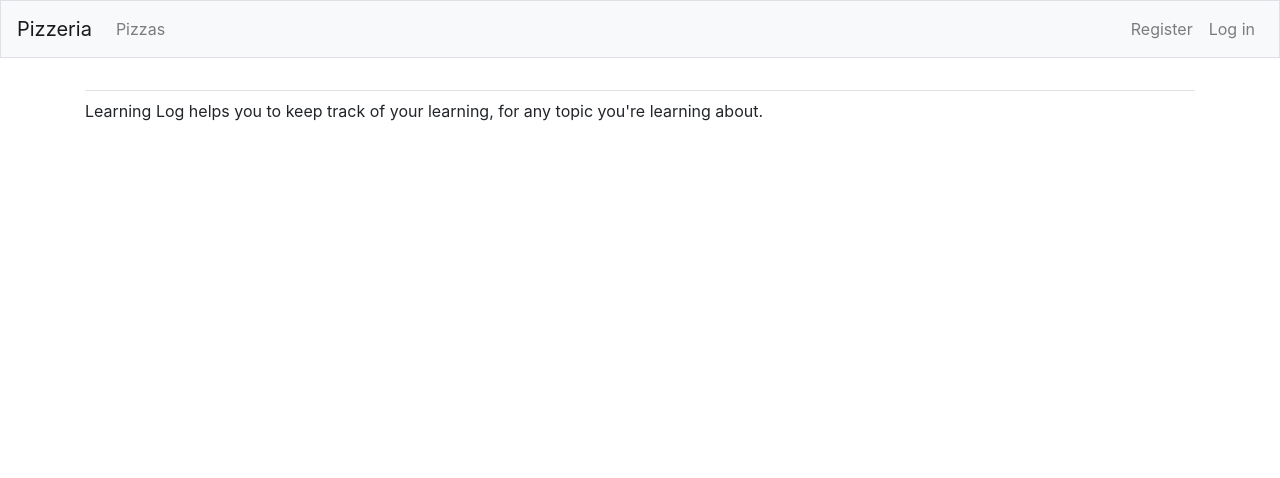
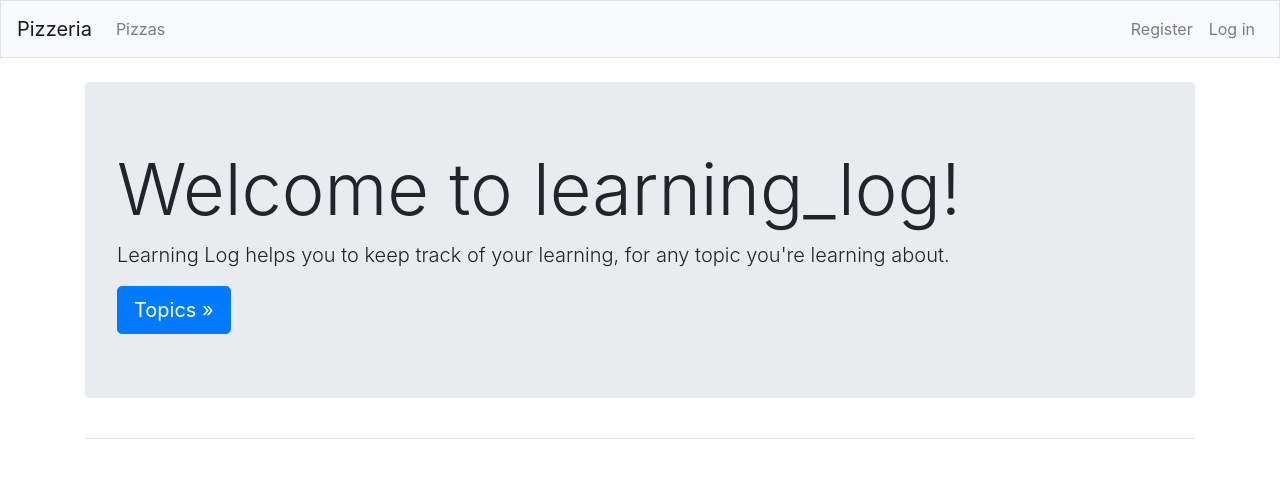
Before and after one commit to WillMartin32/Django, a Django app: template MainApp/templates/mainapp/index.html in a window 1280 px wide. Shown: the top 478 px of the page. Run offline with Django 3.2, Linux system fonts and the light colour scheme; the template is opened without the code that fills it, so the values that code supplies are empty; some libraries are stand-ins or nearby versions.

Commit message:
Changed layout in index.html file.

```diff
--- a/MainApp/templates/mainapp/index.html
+++ b/MainApp/templates/mainapp/index.html
@@ -1,10 +1,15 @@
 {% extends "MainApp/base.html" %}
 
-{% block content %}
+{% block page_header %}
+    <div class="jumbotron">
+        <h1 class="display-3">Welcome to learning_log!</h1>
 
-<p>
-    Learning Log helps you to keep track of your
-    learning, for any topic you're learning about.
-</p>
+        <p class="lead">Learning Log helps you to keep track of your
+            learning, for any topic you're learning about.
+            </p>
 
-{% endblock content %}
+        <a class="btn btn-lg btn-primary" href="{% url 'MainApp:topics' %}"
+            role="button">Topics &raquo;</a>
+    </div>
+
+{% endblock page_header %}
```
Also changed, not shown: MainApp/templates/mainapp/index copy.html (added, +11 -0 lines).
